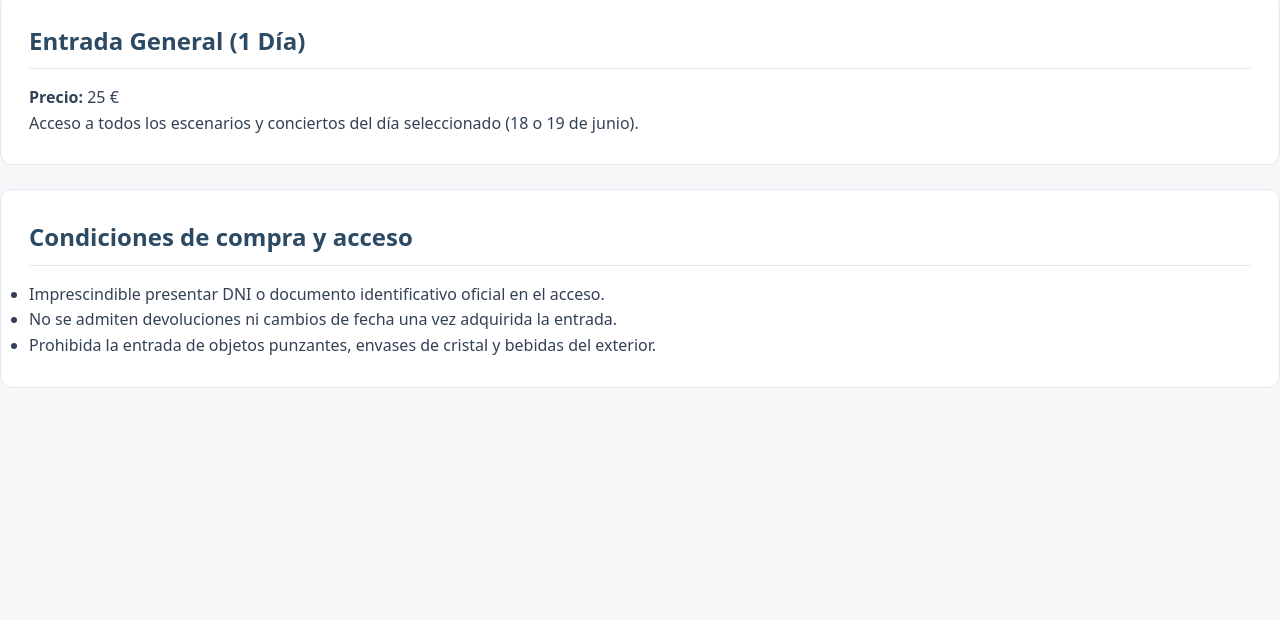
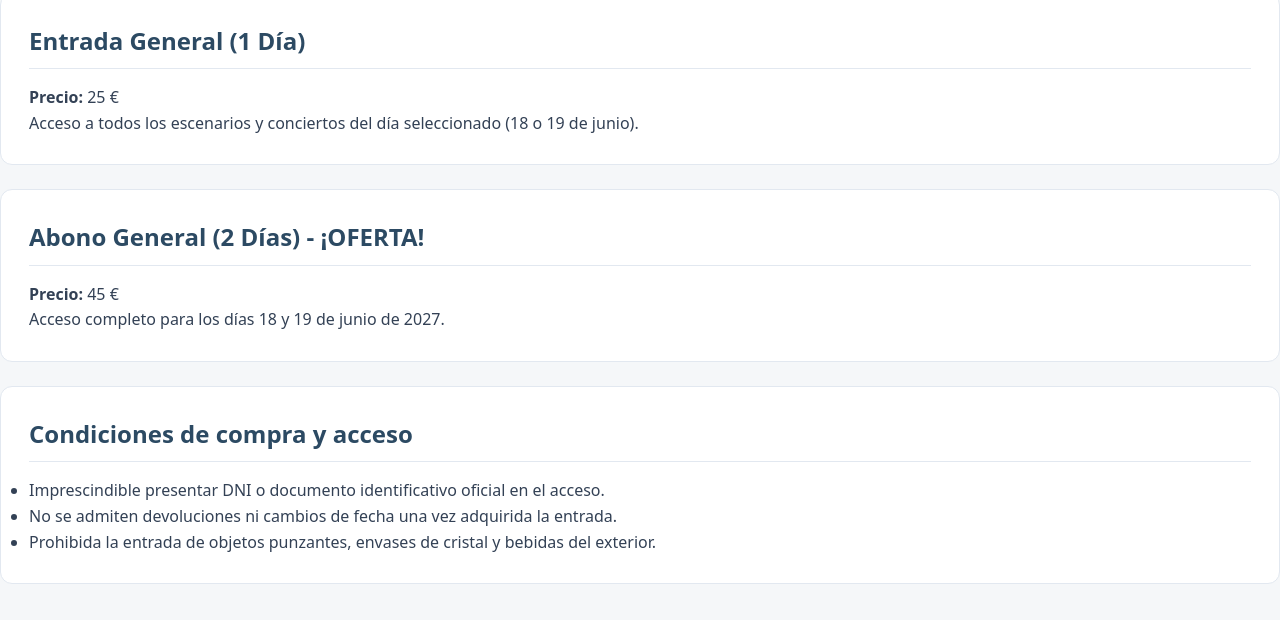
Before and after one commit to lopezpascual25-sudo/festival-dam-2027, a plain HTML site: page entradas.html in a window 1280 px wide. Shown: the part 84-704 px from the top of the page. Drawn offline with Linux system fonts and the light colour scheme.

Commit message:
Añadida oferta de abono de 2 diass y un nuevo eslogan en la rama entrada-ofertas

```diff
--- a/entradas.html
+++ b/entradas.html
@@ -21,6 +21,12 @@
     </section>
 
     <section>
+        <h2>Abono General (2 Días) - ¡OFERTA!</h2>
+        <p><strong>Precio:</strong> 45 €</p>
+        <p>Acceso completo para los días 18 y 19 de junio de 2027.</p>
+    </section>
+
+    <section>
         <h2>Condiciones de compra y acceso</h2>
         <ul>
             <li>Imprescindible presentar DNI o documento identificativo oficial en el acceso.</li>
```
Also changed, not shown: index.html (+1 -1 lines).
